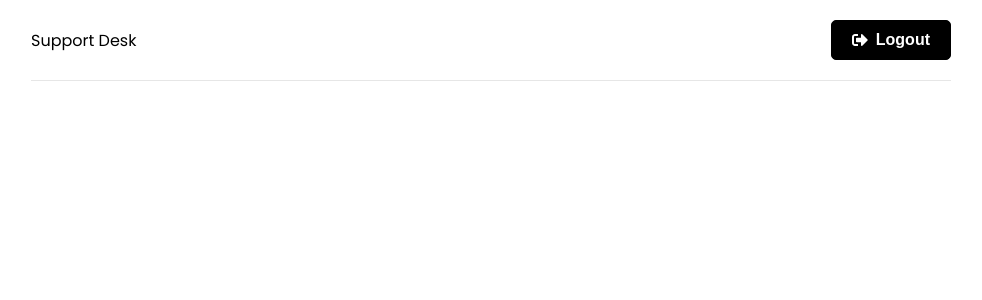
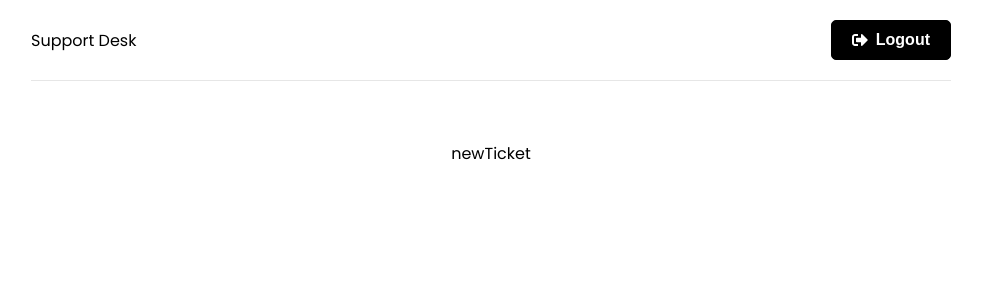
Before and after one commit to NatYarm/support-desk, a React (Create React App) app in the folder frontend/: page /new-ticket in a window 1280 px wide. Before the commit this address had no page. Shown: the top 300 px of the page, without its empty margins (149-1131 px from the left). Built offline with nearby package versions, Linux system fonts and the light colour scheme; sample sign-in values are in the browser's storage.

Commit message:
Private Route

```diff
--- a/frontend/src/App.js
+++ b/frontend/src/App.js
@@ -5,6 +5,8 @@
 import Login from './pages/Login';
 import Register from './pages/Register';
 import Header from './components/Header';
+import NewTicket from './pages/NewTicket';
+import PrivateRoute from './components/PrivateRoute';
 
 function App() {
   return (
@@ -16,6 +18,14 @@
             <Route path="/" element={<Home />} />
             <Route path="/login" element={<Login />} />
             <Route path="/register" element={<Register />} />
+            <Route
+              path="/new-ticket"
+              element={
+                <PrivateRoute>
+                  <NewTicket />
+                </PrivateRoute>
+              }
+            />
           </Routes>
         </div>
       </Router>
--- /dev/null
+++ b/frontend/src/components/PrivateRoute.jsx
@@ -0,0 +1,13 @@
+import { Navigate } from 'react-router-dom';
+import { useSelector } from 'react-redux';
+
+const PrivateRoute = ({ children }) => {
+  const { user } = useSelector((state) => state.auth);
+
+  if (user) {
+    return children;
+  }
+  return <Navigate to="/login" />;
+};
+
+export default PrivateRoute;
--- /dev/null
+++ b/frontend/src/pages/NewTicket.jsx
@@ -0,0 +1,5 @@
+const NewTicket = () => {
+  return <div>newTicket</div>;
+};
+
+export default NewTicket;
```
